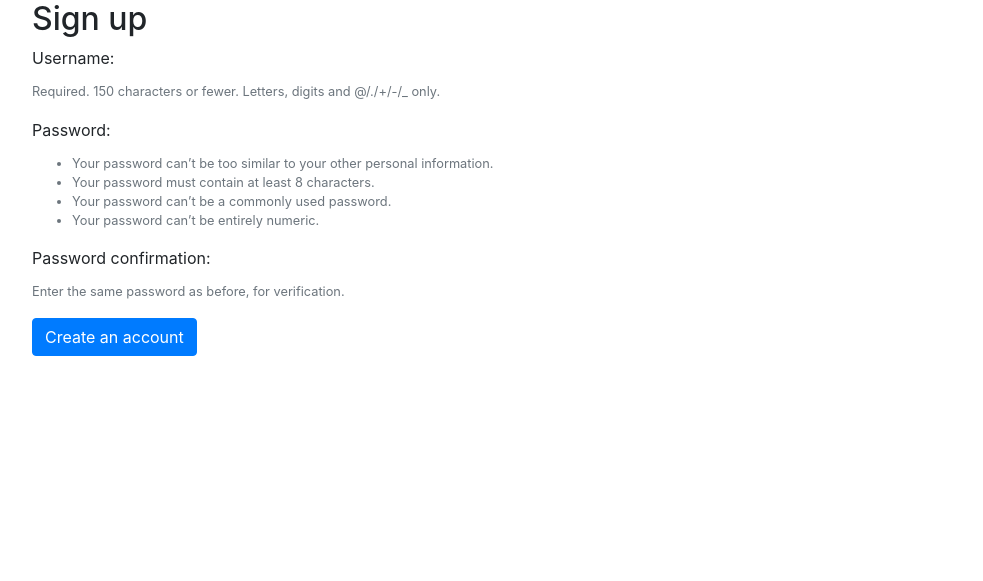
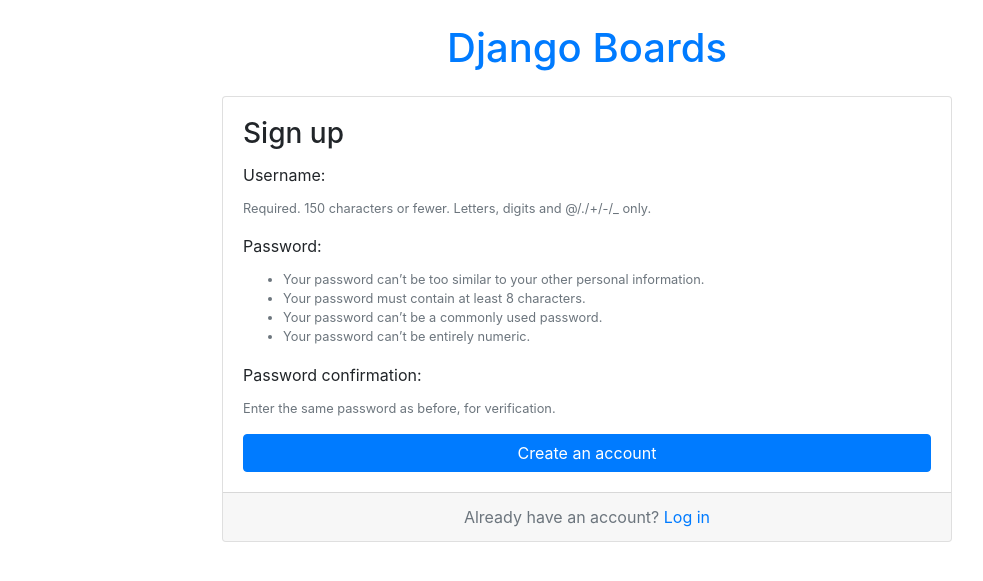
Before and after one commit to caryangBingo/py3_bbs, a Django app: page /signup/ in a window 1280 px wide. Shown: the top 581 px of the page, without its empty margins (53-1036 px from the left). Run offline with Django 3.2, Linux system fonts and the light colour scheme; parts of the project's set-up code (start-up, migrations or seed data) failed here and were passed over; some libraries are stand-ins or nearby versions; some web fonts are replaced.

Commit message:
accounts

```diff
--- /dev/null
+++ b/templates/base_accounts.html
@@ -0,0 +1,17 @@
+{% extends 'boards_base.html' %}
+
+{% load static %}
+
+{% block stylesheet %}
+  <link rel="stylesheet" href="{% static 'css/accounts.css' %}">
+{% endblock %}
+
+{% block body %}
+  <div class="container">
+    <h1 class="text-center logo my-4">
+      <a href="{% url 'home' %}">Django Boards</a>
+    </h1>
+    {% block content %}
+    {% endblock %}
+  </div>
+{% endblock %}
--- a/templates/boards_base.html
+++ b/templates/boards_base.html
@@ -2,7 +2,7 @@
 <html>
     <head>
         <meta charset="utf-8">
-        <title>{% block titile %}Django Boards{% endblock %}</title>
+        <title>{% block title %}Django Boards{% endblock %}</title>
         <link href="https://fonts.googleapis.com/css?family=Peralta" rel="stylesheet">
         <link rel="stylesheet" href="{% static 'css/bootstrap.min.css' %}">
         <link rel="stylesheet" href="{% static 'css/app.css' %}">
@@ -10,9 +10,46 @@
     </head>
   <body>
     {% block body %}
-            <nav class="navbar navbar-expand-lg navbar-dark bg-dark">
+      <div class="wrapper">
+        <nav class="navbar navbar-expand-sm navbar-dark bg-dark">
           <div class="container">
-                    <a class="navbar-brand" href="{% url 'home' % }">Django Boards</a>
+            <a class="navbar-brand" href="{% url 'home' %}">Django Boards</a>
+            <button class="navbar-toggler" type="button" data-toggle="collapse" data-target="#mainMenu" aria-controls="mainMenu" aria-expanded="false" aria-label="Toggle navigation">
+              <span class="navbar-toggler-icon"></span>
+            </button>
+            <div class="collapse navbar-collapse" id="mainMenu">
+              <ul class="navbar-nav">
+                <li class="nav-item">
+                  <a class="nav-link" href="{% url 'home' %}">Boards</a>
+                </li>
+                <li class="nav-item">
+                  <a class="nav-link" href="https://simpleisbetterthancomplex.com/series/beginners-guide/1.11/" target="_blank" rel="noopener">Tutorial</a>
+                </li>
+                <li class="nav-item">
+                  <a class="nav-link" href="https://github.com/sibtc/django-beginners-guide" target="_blank" rel="noopener">GitHub</a>
+                </li>
+              </ul>
+              {% if user.is_authenticated %}
+                <ul class="navbar-nav ml-auto">
+                  <li class="nav-item dropdown">
+                    <a class="nav-link dropdown-toggle" href="#" id="userMenu" data-toggle="dropdown" aria-haspopup="true" aria-expanded="false">
+                      {{ user.username }}
+                    </a>
+                    <div class="dropdown-menu dropdown-menu-right" aria-labelledby="userMenu">
+                      <a class="dropdown-item" href="{% url 'my_account' %}">My account</a>
+                      <a class="dropdown-item" href="{% url 'password_change' %}">Change password</a>
+                      <div class="dropdown-divider"></div>
+                      <a class="dropdown-item" href="{% url 'logout' %}">Log out</a>
+                    </div>
+                  </li>
+                </ul>
+              {% else %}
+                <form class="form-inline ml-auto">
+                  <a href="{% url 'login' %}" class="btn btn-outline-secondary">Log in</a>
+                  <a href="{% url 'signup' %}" class="btn btn-primary ml-2">Sign up</a>
+                </form>
+              {% endif %}
+            </div>
           </div>
         </nav>
         <div class="container">
@@ -23,6 +60,21 @@
           {% block content %}
           {% endblock %}
         </div>
+        <div class="push"></div>
+      </div>
+      <footer>
+        <div class="container">
+          <a href="http://sibt.co/2xhZa6M" rel="nofollow noopener" target="_blank">
+            <img src="{% static 'img/DO_Powered_by_Badge_black.png' %}" alt="Powered by DigitalOcean" style="height: 30px;">
+          </a>
+        </div>
+      </footer>
     {% endblock body %}
+    <script src="{% static 'js/jquery-3.2.1.min.js' %}"></script>
+    <script src="{% static 'js/popper.min.js' %}"></script>
+    <script src="{% static 'js/bootstrap.min.js' %}"></script>
+    {% block javascript %}{% endblock %}
+    <script async src="https://www.googletagmanager.com/gtag/js?id=UA-42049022-13"></script>
+    <script>window.dataLayer = window.dataLayer || [];function gtag(){dataLayer.push(arguments);}gtag('js', new Date());gtag('config', 'UA-42049022-13');</script>
   </body>
 </html>
--- a/templates/includes/form.html
+++ b/templates/includes/form.html
@@ -1,4 +1,4 @@
-{% load widget_tweaks %}
+{% load  widget_tweaks %}
 
 {% for field in form %}
     <div class="form-group">
--- a/templates/signup.html
+++ b/templates/signup.html
@@ -1,11 +1,23 @@
-{% extends 'boards_base.html' %}
-{% block body %}
-    <div class="container">
-        <h2>Sign up</h2>
-        <form method="post" novalidate>
+{% extends 'base_accounts.html' %}
+
+{% block title %}Sign up to Django Boards{% endblock %}
+
+{% block content %}
+  <div class="row justify-content-center">
+    <div class="col-lg-8 col-md-10 col-sm-12">
+      <div class="card">
+        <div class="card-body">
+          <h3 class="card-title">Sign up</h3>
+          <form method="post" novalidate>
             {% csrf_token %}
             {% include 'includes/form.html' %}
-            <button type="sublimt" class="btn btn-primary">Create an account</button>
-        </form>
+            <button type="submit" class="btn btn-primary btn-block">Create an account</button>
+          </form>
+        </div>
+        <div class="card-footer text-muted text-center">
+          Already have an account? <a href="{% url 'login' %}">Log in</a>
+        </div>
+      </div>
     </div>
+  </div>
 {% endblock %}
```
Lines whose indentation alone changed are shown as unchanged.
